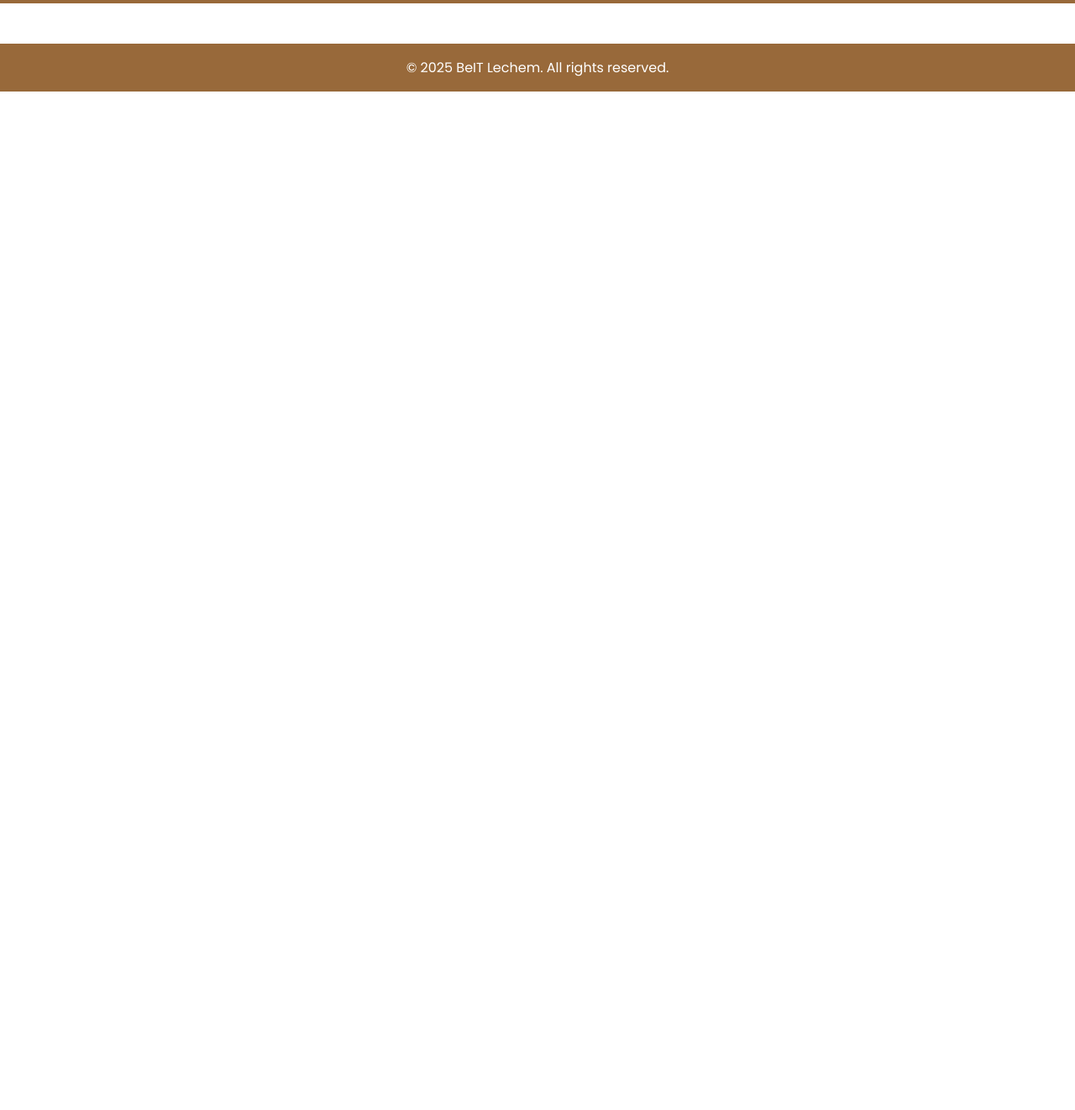
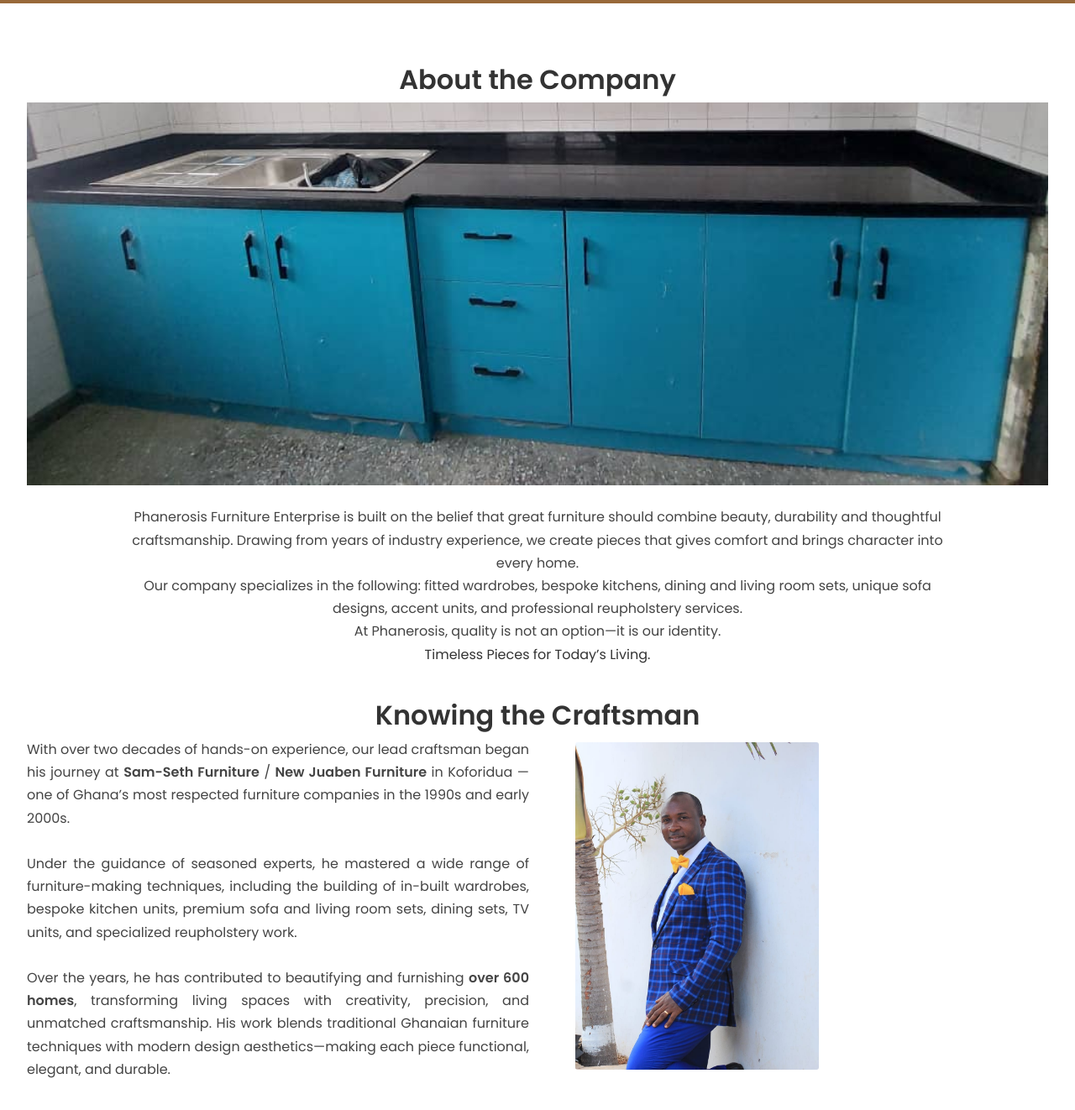
Before and after one commit to gyebi/phanerosis-furniture, a plain HTML site: page about.html in a window 1280 px wide. Shown: the part 140-1462 px from the top of the page at 84% size. Before the commit the page ends 800 px from the top, so only its background shows below. Drawn offline with nearby package versions, Linux system fonts and the light colour scheme.

Commit message:
worked on the about page

```diff
--- a/about.html
+++ b/about.html
@@ -42,6 +42,81 @@
         </ul>
     </header>
 
+    <section class="about-wrapper">
+        <div class="about-comp-head">
+            <h2 class="about-heading">About the Company</h2>
+            <div class="crop-box">
+                <img src="/assets/IMG-20251107-WA0019.jpg" class="top-crop" alt="furniture">
+            </div>
+
+            <!-- About the Company -->
+
+
+            <p class="about-text-title">
+
+
+            <p class="about-text-1">
+                Phanerosis Furniture Enterprise is built on the belief that great furniture
+                should combine beauty, durability and thoughtful craftsmanship. Drawing from
+                years of industry experience, we create pieces that gives comfort and brings character into every home.
+            </p>
+
+
+            <p class="about-text-1">
+                Our company specializes in the following: fitted wardrobes,
+                bespoke kitchens, dining and living room sets, unique sofa designs, accent
+                units, and professional reupholstery services.
+            </p>
+
+            <p class="about-text-1">
+                At Phanerosis, quality is not an
+                option—it is our identity.
+            </p>
+                <p>
+                 Timeless Pieces for Today’s Living.
+            </p>
+        </div>
+
+        <!-- Knowing the Craftsman -->
+        <div class="about-craft-head">
+            <h2 class="about-heading">Knowing the Craftsman</h2>
+
+            <div class="col-50">
+                <div class="about-text-2">
+                    <p>With over two decades of hands-on experience, our lead craftsman began his
+                    journey at <strong>Sam-Seth Furniture</strong> / <strong>New Juaben Furniture</strong>
+                    in Koforidua — one of Ghana’s most respected furniture companies in the
+                    1990s and early 2000s.
+                    </p>
+                    <br>
+
+
+                    Under the guidance of seasoned experts, he mastered a wide range of
+                    furniture-making techniques, including the building of in-built wardrobes,
+                    bespoke kitchen units, premium sofa and living room sets, dining sets, TV
+                    units, and specialized reupholstery work.
+                </p>
+                    <br>
+
+                    <p>
+                    Over the years, he has contributed to beautifying and furnishing
+                    <strong>over 600 homes</strong>, transforming living spaces with creativity,
+                    precision, and unmatched craftsmanship. His work blends traditional
+                    Ghanaian furniture techniques with modern design aesthetics—making each
+                    piece functional, elegant, and durable.</p>
+                </div>
+
+
+
+
+                <div class="pict-section">
+                    <img src="./assets/samuel_rev.jpg" alt="my_picture ">
+                </div>
+            </div>
+        </div>
+    </section>
+
+
 
 
     <footer class="site-footer">
--- a/phanerosis.js
+++ b/phanerosis.js
@@ -117,3 +117,23 @@ document.querySelectorAll('.main-header a[data-page]').forEach(link => {
     link.classList.add("active");
   }
 });
+
+
+
+//Back to top button JS
+  const backToTopBtn = document.getElementById("backToTopBtn");
+
+  window.addEventListener("scroll", () => {
+    if (window.scrollY > 300) {
+      backToTopBtn.classList.add("show");
+    } else {
+      backToTopBtn.classList.remove("show");
+    }
+  });
+
+  backToTopBtn.addEventListener("click", () => {
+    window.scrollTo({
+      top: 0,
+      behavior: "smooth"
+    });
+  });
--- a/stylesheet.css
+++ b/stylesheet.css
@@ -664,3 +664,142 @@ color: var(--primary-color);
 
 
 }
+
+
+/*Back to Top Button*/
+.backToTop {
+  position: fixed;
+  bottom: 30px;
+  right: 30px;
+  width: 50px;
+  height: 50px;
+  background: #fff;
+  border: 2px solid #222;
+  border-radius: 4px;
+  cursor: pointer;
+
+  display: flex;
+  align-items: center;
+  justify-content: center;
+
+  transition: all 0.3s ease;
+  opacity: 0;
+  pointer-events: none; /* prevent clicking when hidden */
+}
+
+.backToTop.show {
+  opacity: 1;
+  pointer-events: auto; /* clickable when visible */
+}
+
+.backToTop:hover {
+  background: #f2f2f2;
+}
+
+.backToTop .arrow-up,
+.backToTop .material-symbols-outlined {
+  font-size: 22px;
+  color: #111;
+}
+
+
+/*About Us Page*/
+
+.about-wrapper {
+    max-width: 100%;
+    margin: 3rem auto;
+    padding: 1rem 2rem;
+    line-height: 1.7;
+}
+
+
+.crop-box {
+  width: 100%;
+  height: 30rem;       /* visible height */
+  overflow: hidden;    /* hides the rest */
+  position: relative;
+}
+
+.top-crop {
+  width: 100%;
+  transform: translateY(-50%); /* crop 50% from the top */
+}
+
+
+
+.about-text-title{
+    font-size: 1.0rem;
+    font-weight: 600;
+}
+
+
+.about-comp-head{
+  display: flex;
+  flex-direction: column;
+  justify-content: center;
+  align-items: center;
+  text-align: center;
+}
+.about-heading {
+    font-size: 2rem;
+    color: #333;
+    font-weight: 600;
+}
+
+.about-text-1 {
+    width:80%;
+    text-align: center;
+    font-size: 1.0rem;
+    color: #444;
+}
+
+.about-craft-head {
+  width:100%;
+  display: flex;
+  flex-direction: column;
+  margin-top: 2rem;
+  margin-bottom: 20px;
+  text-align: center;
+}
+
+.col-50 {
+  display: grid;
+  grid-template-columns: 1fr 1fr; /* 2 equal columns */
+  gap: 20px; /* space between columns */
+}
+
+.about-text-2 {
+
+    width:100%;
+    text-align: justify;
+    font-size: 1.0rem;
+    color: #444;
+}
+
+  .pict-section img {
+  display: flex;
+  width: 18.75rem;     /* 300px */
+  height: 25rem;       /* 400px */
+  object-fit: cover;
+  border-radius: 0.5rem;  /* 8px */
+  margin-bottom: 2.5rem;  /* 40px */
+  margin-left: 1.875rem;  /* 30px */
+  border: #ffffff 0.3125rem solid; /* 5px */
+}
+
+
+@media (max-width: 768px) {
+
+.col-50 {
+  display: flex;
+  flex-direction: column;
+  gap: 5px; /* space between columns */
+}
+
+}
+
+ footer{
+
+font-size: small;
+
+ }
```
Also changed, not shown: index.html (+4 -2 lines), products.html (+1 -0 lines), assets/samuel_rev.jpg (added).
